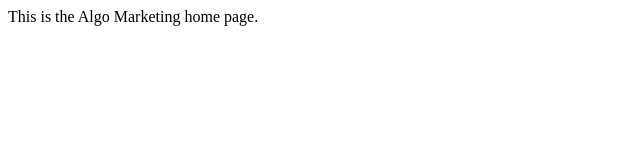
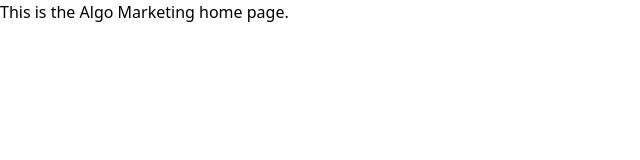
Before and after one commit to Kapil685838/algo-marketing, a Nuxt app: page / in a window 1280 px wide. Shown: the top 160 px of the page, without its empty margins (0-640 px from the left). Built offline with nearby package versions, Linux system fonts and the light colour scheme.

Commit message:
Added: Flowbite, TailwindCSS & Button component

```diff
--- a/app.vue
+++ b/app.vue
@@ -3,3 +3,11 @@
     <NuxtPage />
   </div>
 </template>
+
+<script setup>
+import { initFlowbite } from "flowbite";
+
+onMounted(() => {
+  initFlowbite();
+});
+</script>
--- /dev/null
+++ b/assets/css/input.css
@@ -0,0 +1,3 @@
+@tailwind base;
+@tailwind components;
+@tailwind utilities;
--- /dev/null
+++ b/components/Atoms/Button.vue
@@ -0,0 +1,29 @@
+<template>
+  <button
+    :type="type"
+    :class="[
+      'text-white bg-blue-700 hover:bg-blue-800 focus:ring-4 focus:ring-blue-300 font-medium rounded-lg text-sm px-5 py-2.5 me-2 mb-2 dark:bg-blue-600 dark:hover:bg-blue-700 focus:outline-none dark:focus:ring-blue-800',
+      buttonClasses,
+    ]"
+  >
+    {{ label }}
+  </button>
+</template>
+
+<script setup>
+const props = defineProps({
+  type: {
+    type: String,
+    required: true,
+    default: "button",
+  },
+  buttonClasses: {
+    type: String,
+  },
+  label: {
+    type: String,
+    required: true,
+    default: "Button",
+  },
+});
+</script>
--- a/nuxt.config.ts
+++ b/nuxt.config.ts
@@ -1,7 +1,5 @@
 // https://nuxt.com/docs/api/configuration/nuxt-config
 export default defineNuxtConfig({
   devtools: { enabled: true },
-  modules: [
-    '@pinia/nuxt'
-  ]
-})
+  modules: ["@pinia/nuxt", "@nuxtjs/tailwindcss"],
+});
--- a/package.json
+++ b/package.json
@@ -10,12 +10,14 @@
     "postinstall": "nuxt prepare"
   },
   "devDependencies": {
+    "@nuxtjs/tailwindcss": "^6.11.2",
     "nuxt": "^3.9.3",
     "vue": "^3.4.14",
     "vue-router": "^4.2.5"
   },
   "dependencies": {
     "@pinia/nuxt": "^0.5.1",
+    "flowbite": "^2.2.1",
     "pinia": "^2.1.7"
   }
 }
--- /dev/null
+++ b/tailwind.config.js
@@ -0,0 +1,17 @@
+/** @type {import('tailwindcss').Config} */
+export default {
+  content: [
+    "./components/**/*.{js,vue,ts}",
+    "./layouts/**/*.vue",
+    "./pages/**/*.vue",
+    "./plugins/**/*.{js,ts}",
+    "./nuxt.config.{js,ts}",
+    "./node_modules/flowbite/**/*.{js,ts}"
+  ],
+  theme: {
+    extend: {},
+  },
+  plugins: [
+    require('flowbite/plugin')
+  ],
+}
```
Also changed, not shown: 1 other file (tests, documents, lock files or other folders).
